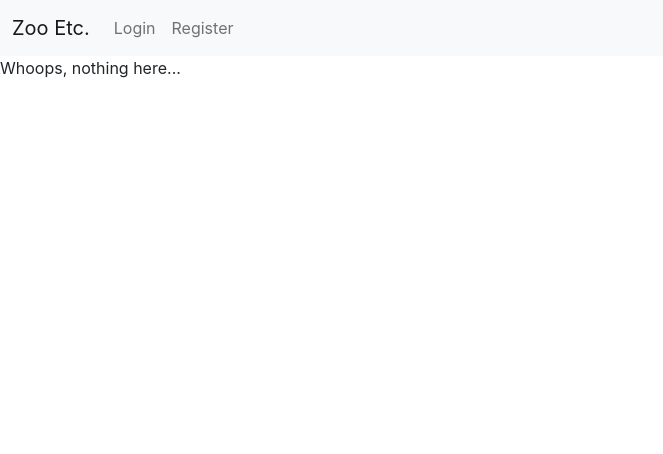
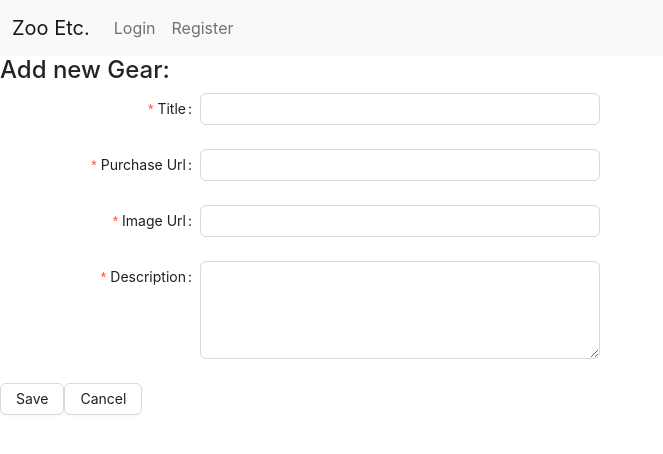
Before and after one commit to laurafurnivall/ZooEtc, a React (Create React App) app in the folder Client/zooetc/: page /Gear/Add in a window 1280 px wide. Shown: the top 454 px of the page, without its empty margins (0-663 px from the left). Built offline with nearby package versions, Linux system fonts and the light colour scheme; no server answers.

Commit message:
Gear delete and add functioning!

```diff
--- a/Client/zooetc/src/components/ApplicationViews.js
+++ b/Client/zooetc/src/components/ApplicationViews.js
@@ -8,6 +8,9 @@ import ZooAdd from "./Zoos/ZooAdd";
 import ZooDetails from "./Zoos/ZooDetails";
 import ZooEdit from "./Zoos/ZooEdit";
 import GearContainer from "./Gear/GearContainer";
+import GearAdd from "./Gear/GearAdd";
+import GearDetails from "./Gear/GearDetails";
+import GearEdit from "./Gear/GearEdit";
 
 export default function ApplicationViews({ isLoggedIn, userProfile }) {
     return (
@@ -28,6 +31,9 @@ export default function ApplicationViews({ isLoggedIn, userProfile }) {
                     </Route>
                     <Route path="Gear">
                         <Route index element={isLoggedIn? <GearContainer userProfile={userProfile}/> : <Navigate to="/login"/>}/>
+                        <Route path="Add"element={<GearAdd/>}/>
+                        <Route path=":id" element={<GearDetails/>} />
+                        <Route path="Update/:id" element={<GearEdit />} />
                     </Route>
                     <Route path="*" element={<p>Whoops, nothing here...</p>} />
                     </Route>
--- a/Client/zooetc/src/components/Gear/Gear.css
+++ b/Client/zooetc/src/components/Gear/Gear.css
@@ -2,6 +2,7 @@
     width: 20rem;
     margin: 10px;
     padding: 5px;
+    height: 350px;
 }
 
 .gearItems {
@@ -11,9 +12,5 @@
 }
 
 .gearCardLink {
-    position: absolute;
-    left: 0;
-    bottom: 0;
-    overflow: auto;
-    padding: 15px 30px
+    font-size: 20px;
 }
--- a/Client/zooetc/src/components/Gear/GearAdd.js
+++ b/Client/zooetc/src/components/Gear/GearAdd.js
@@ -0,0 +1,45 @@
+import { useNavigate } from "react-router-dom";
+import { useState } from "react"
+import { addGear } from "../../modules/gearManager";
+import GearForm from "./GearForm";
+import { Descriptions } from "antd";
+
+export default function GearAdd() {
+    const [newGear, addNewGear] = useState({
+        title: "",
+        description: "",
+        purchaseUrl: "",
+        imgageUrl: ""
+    })
+
+    const navigate = useNavigate();
+
+    const handleInputChange = (event) => {
+        const value = event.target.value;
+        const key = event.target.id;
+
+        const newGearCopy = { ...newGear }
+
+        newGearCopy[key] = value;
+
+        addNewGear(newGearCopy);
+    }
+
+    const handleSave = (event) => {
+        event.preventDefault();
+
+        addGear(newGear)
+            .then(() => navigate("/Gear"))
+    }
+    return <>
+        <h4>Add new Gear:</h4>
+        <GearForm
+            title={newGear.title}
+            description={newGear.description}
+            purchaseUrl={newGear.purchaseUrl}
+            imgageUrl={newGear.imgageUrl}
+            handleInputChange={handleInputChange}
+            handleSave={handleSave}
+        />
+    </>
+}
--- a/Client/zooetc/src/components/Gear/GearCard.js
+++ b/Client/zooetc/src/components/Gear/GearCard.js
@@ -1,34 +1,59 @@
-import { Card } from "antd";
-import { CardBody, CardImg, CardLink, CardText, CardTitle } from "reactstrap";
+import {  Card, Space } from "antd";
+import {  CardTitle } from "reactstrap";
 import "./Gear.css"
+import { ShoppingOutlined, EditOutlined, DeleteOutlined, StarOutlined } from '@ant-design/icons';
+import { useNavigate } from "react-router-dom";
+import { Tooltip } from 'antd';
+import Meta from "antd/es/card/Meta";
 
-export default function GearCard({ id, title, description, purchaseUrl, imgUrl }) {
+export default function GearCard({ userProfile, id, title, description, purchaseUrl, imgUrl, showConfirm }) {
+    const navigate = useNavigate();
 
     return <>
-        <Card className="gearCard">
-            <CardImg
-                alt="Gear image"
-                src={imgUrl}
-                top
-                width="100%"
-                />
-            <CardBody>
-                <CardTitle tag="h5">
-                    {title}
-                </CardTitle>
-                <CardText>
-                    {description}
-                </CardText>
-                <CardLink
-                    className="gearCardLink"
-                    href={purchaseUrl}
-                    onClick={(e) => {
-                        e.preventDefault();
-                        window.open(purchaseUrl, '_blank');
-                    }}>
-                    Buy
-                </CardLink>
-            </CardBody>
+        <Card className="gearCard"
+            cover={<img alt="Gear Image" src={imgUrl} />}
+            actions={[
+                <Space>
+                    <Tooltip title="Shop for this item?">
+                        <ShoppingOutlined
+                            key="shopping"
+                            className="gearCardLink"
+                            href={purchaseUrl}
+                            onClick={(e) => {
+                                e.preventDefault();
+                                window.open(purchaseUrl, '_blank');
+                            }} />
+                    </Tooltip>
+                    <Tooltip title="Reviews and Ratings">
+                        <StarOutlined
+                            className="gearCardLink"
+                            onClick={() => {
+                                navigate(`./${id}`);
+                            }} />
+                    </Tooltip>
+                    {userProfile && userProfile.isAdmin === true ? (
+                        <Space>
+                            <EditOutlined
+                                className="gearCardLink"
+                                onClick={() => {
+                                    navigate(`./Update/${id}`);
+                                }} />
+                            <DeleteOutlined
+                                className="gearCardLink"
+                                onClick={() => { showConfirm(id) }}
+                            />
+                        </Space>
+                    ) : null}
+                </Space>
+
+            ]}>
+            <CardTitle className="cardTitle">
+                {title}
+            </CardTitle>
+            <Meta className="metaCard"
+                description={description}
+            />
+
         </Card>
     </>
 }
--- a/Client/zooetc/src/components/Gear/GearContainer.js
+++ b/Client/zooetc/src/components/Gear/GearContainer.js
@@ -1,13 +1,16 @@
 import { useState } from "react";
 import { GearSearch } from "./GearSearch";
 import GearList from "./GearList";
+import { Button } from 'antd';
+import { useNavigate } from "react-router-dom";
 
-export default function GearContainer () {
+export default function GearContainer ({userProfile }) {
     const [searchTerms, setSearchTerms] = useState("")
+    const navigate = useNavigate();
 
     return<>
-    <h2>Gear Inventory</h2>
+    <Button onClick={() => {navigate("./add")}}>Add New Item</Button>
     <GearSearch setterFunction={setSearchTerms}/>
-    <GearList searchTermState={searchTerms}/>
+    <GearList userProfile={userProfile} searchTermState={searchTerms}/>
     </>
 }
--- a/Client/zooetc/src/components/Gear/GearDetails.js
+++ b/Client/zooetc/src/components/Gear/GearDetails.js
@@ -0,0 +1,3 @@
+export default function GearDetails () {
+    return <>details</>
+}
--- a/Client/zooetc/src/components/Gear/GearEdit.js
+++ b/Client/zooetc/src/components/Gear/GearEdit.js
@@ -0,0 +1,3 @@
+export default function GearEdit () {
+    return<>edit</>
+}
--- a/Client/zooetc/src/components/Gear/GearForm.js
+++ b/Client/zooetc/src/components/Gear/GearForm.js
@@ -0,0 +1,117 @@
+import {
+    Button,
+    Form,
+    Input,
+} from 'antd';
+import TextArea from 'antd/es/input/TextArea';
+import { useNavigate } from "react-router-dom";
+
+export default function GearForm({ title, description, purchaseUrl, imageUrl, handleInputChange, handleSave }) {
+    const onFinish = (values) => {
+        console.log('Success:', values);
+    };
+    const onFinishFailed = (errorInfo) => {
+        console.log('Failed:', errorInfo);
+    };
+
+    const navigate = useNavigate();
+
+    return <><Form
+        name='GearForm'
+        labelCol={{
+            span: 8,
+        }}
+        wrapperCol={{
+            span: 16,
+        }}
+        style={{
+            maxWidth: 600,
+        }}
+        initialValues={{
+        }}
+        onFinish={onFinish}
+        onFinishFailed={onFinishFailed}
+        autoComplete="off"
+    >
+        <Form.Item
+            label="Title"
+            name="title"
+            rules={
+                [
+                    {
+                        required: true,
+                        message: 'Please enter an item title!',
+                    },
+                ]
+            }
+        >
+            <Input
+                id="title"
+                value={title}
+                onChange={handleInputChange}
+                name="title"
+            />
+        </Form.Item>
+        <Form.Item
+            label="Purchase Url"
+            name="purchaseUrl"
+            rules={
+                [
+                    {
+                        required: true,
+                        message: 'Please enter a purchaseUrl!',
+                    },
+                ]
+            }
+        >
+            <Input
+                id="purchaseUrl"
+                value={purchaseUrl}
+                onChange={handleInputChange}
+                name="purchaseUrl" />
+        </Form.Item>
+        <Form.Item
+            label="Image Url"
+            name="imageUrl"
+            rules={
+                [
+                    {
+                        required: true,
+                        message: 'Please a imageUrl!',
+                    },
+                ]
+            }
+        >
+            <Input
+                id="imageUrl"
+                value={imageUrl}
+                onChange={handleInputChange}
+                name="imageUrl" />
+        </Form.Item>
+        <Form.Item
+            label="Description"
+            name="description"
+            rules={
+                [
+                    {
+                        required: true,
+                        message: 'Please enter a description!',
+                    },
+                ]
+            }
+        >
+            <TextArea
+                rows={4}
+                id="description"
+                value={description}
+                onChange={handleInputChange}
+                name="description" />
+        </Form.Item>
+        <Form.Item>
+            <Button onClick={handleSave}>Save</Button>
+            <Button onClick={() => navigate("/Gear")}>Cancel</Button>
+        </Form.Item>
+
+    </Form >
+    </>
+}
--- a/Client/zooetc/src/components/Gear/GearList.js
+++ b/Client/zooetc/src/components/Gear/GearList.js
@@ -1,13 +1,32 @@
 import React, { useEffect, useState } from "react";
 import { useNavigate, Link } from "react-router-dom";
-import { getAllGearItems } from "../../modules/gearManager";
 import GearCard from "./GearCard";
 import { CardGroup } from "reactstrap";
+import { Modal, Tooltip } from 'antd';
+import { deleteGear, getAllGearItems } from "../../modules/gearManager";
+import { ExclamationCircleFilled} from '@ant-design/icons';
 
-export default function GearList({ searchTermState }) {
+export default function GearList({ searchTermState, userProfile }) {
     const [gearItems, setGearItems] = useState([]);
     const [filteredGear, setFilteredGear] = useState([]);
     const navigate = useNavigate();
+    const { confirm } = Modal;
+
+    const showConfirm = (id) => {
+        confirm({
+            title: 'Do you Want to delete this item?',
+            icon: <ExclamationCircleFilled />,
+            onOk() {
+                deleteGear(id)
+                getAllGearItems().then((g) => {
+                    setGearItems(g);
+                })
+            },
+            onCancel() {
+                console.log('Cancel');
+            },
+        });
+    };
 
     useEffect(() => {
         getAllGearItems().then((items) => {
@@ -46,6 +65,8 @@ export default function GearList({ searchTermState }) {
                 description={g.description}
                 purchaseUrl={g.purchaseUrl}
                 imageUrl={g.imageUrl}
+                userProfile={userProfile}
+                showConfirm={showConfirm}
             />)
         }
     </CardGroup>
```
